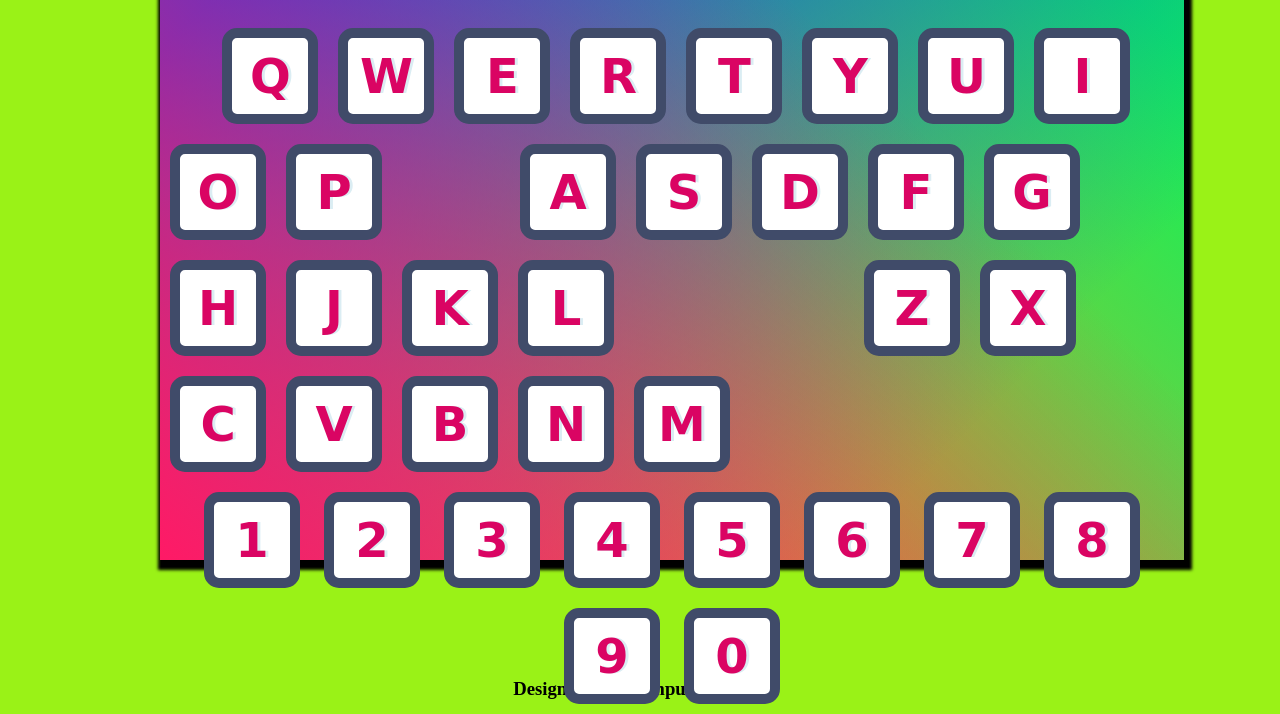
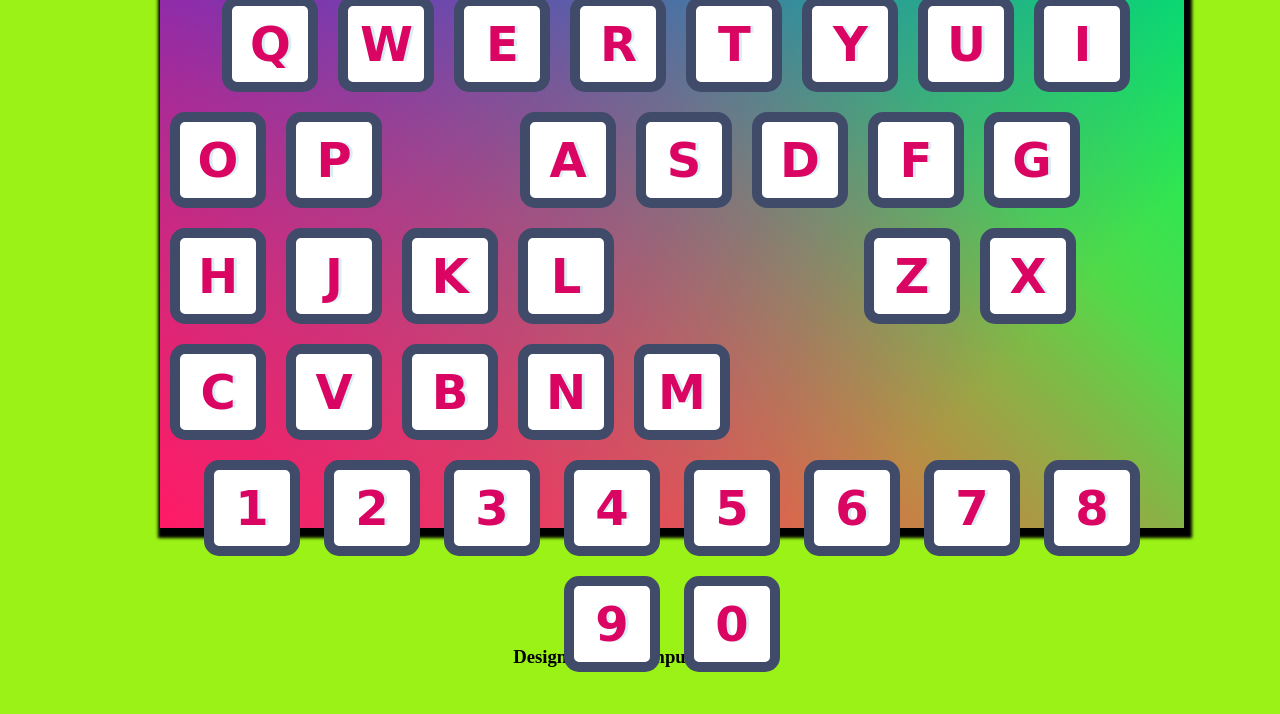
Before and after one commit to surya-prakash-mmmut99/playWithSounds, a plain HTML site: page index.html in a window 1280 px wide. Shown: the part 168-882 px from the top of the page. After the commit the page ends 850 px from the top, so only its background shows below. Drawn offline with nearby package versions, Linux system fonts and the light colour scheme.

Commit message:
Update index.css

```diff
--- a/index.css
+++ b/index.css
@@ -10,7 +10,7 @@ body {
 
 .container {
     text-align: center;
-    margin: 3rem 10rem;
+    margin: 1rem 10rem;
     background: linear-gradient(45deg,
             hsla(340, 100%, 55%, 1) 0%,
             hsla(340, 100%, 55%, 0) 70%),
```
